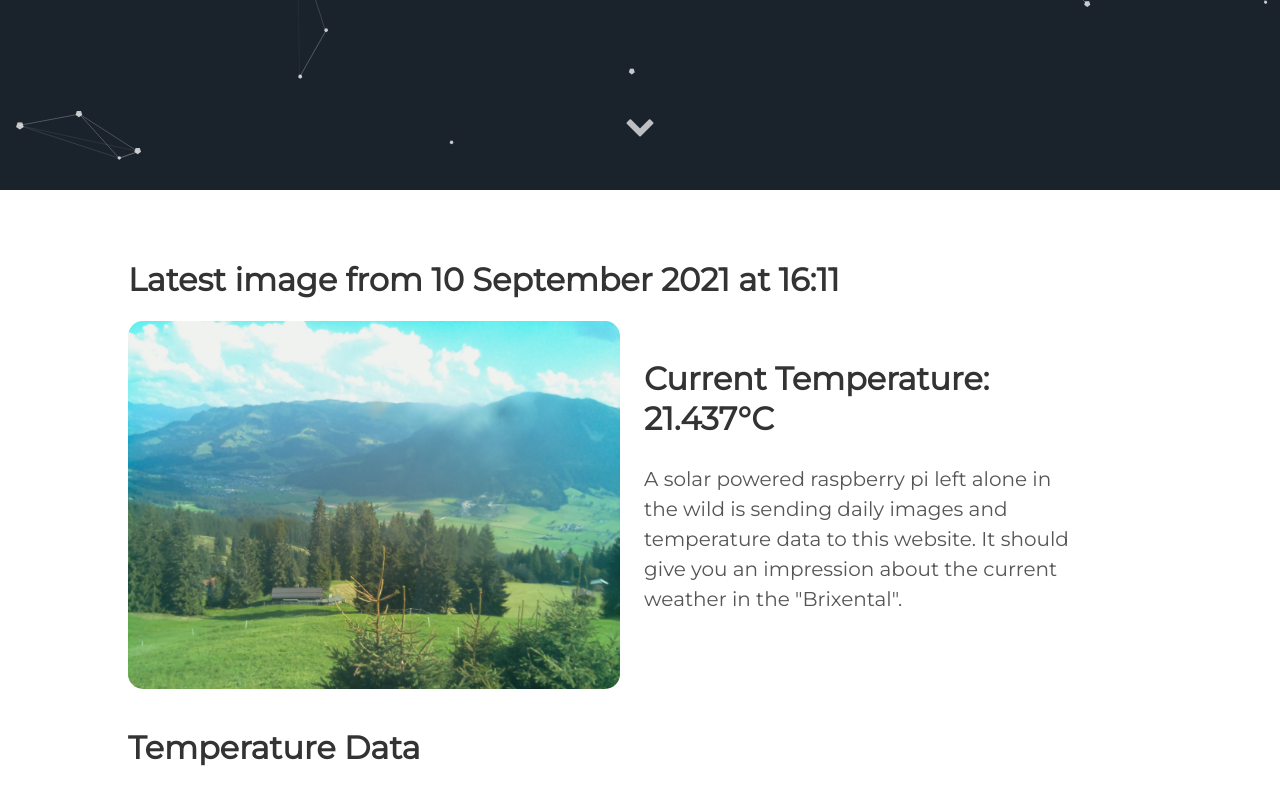
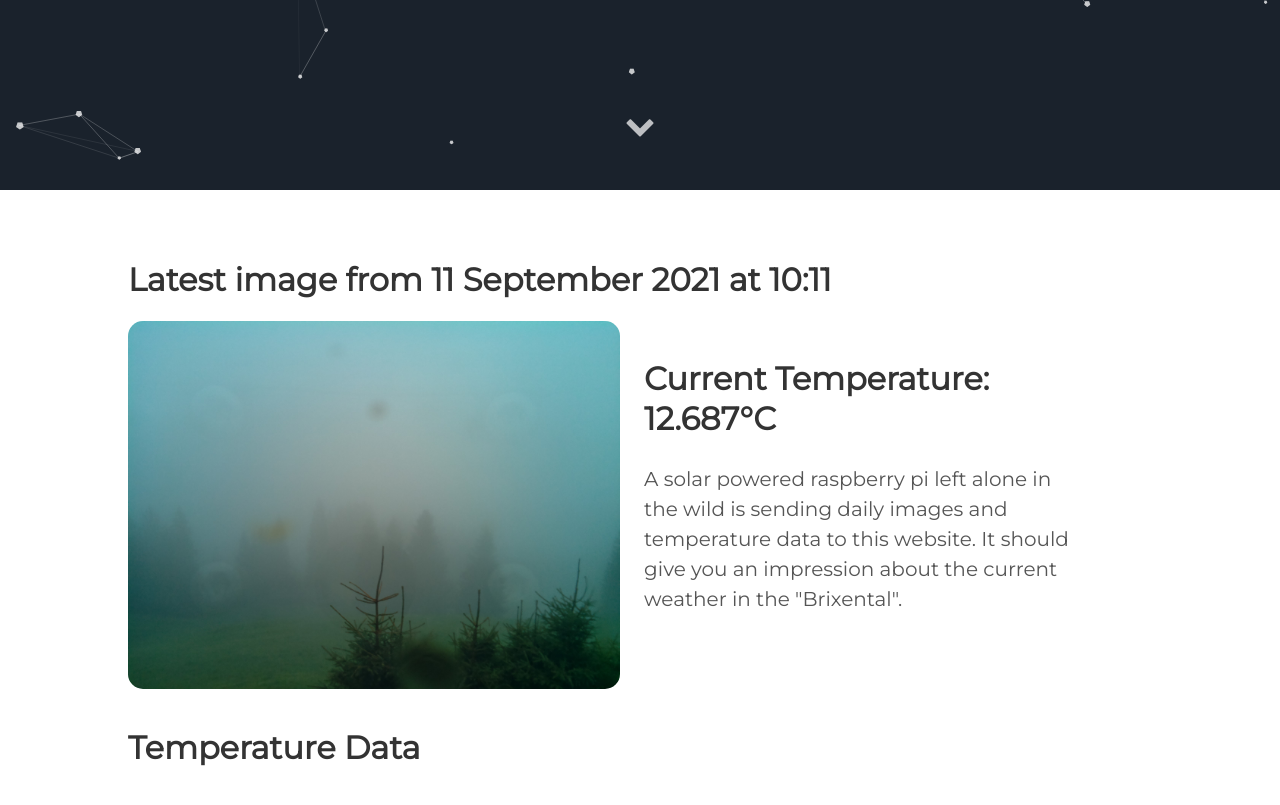
Before and after one commit to vektorious/vektorious.github.io, a Jekyll site: the page built from resources/huette.md, in a window 1280 px wide and 900 px high, scrolled down 710 px. Shown: the top 805 px of the window. Built offline with Jekyll 4.4.1, drawn with Linux system fonts in a browser that asks for light colours.

Commit message:
I'm a bot beep boop

```diff
--- a/resources/huette.md
+++ b/resources/huette.md
@@ -6,13 +6,13 @@ image: '/assets/img/'
 description: 'Live image from the Austrian alps'
 twitter_text: ' '
 ---
-## Latest image from 10 September 2021 at 16:11
+## Latest image from 11 September 2021 at 10:11
 <div class="huette">
   <div class="huette-image">
     <img src="{{ "/assets/img/huette.jpg" | prepend: site.baseurl }}">
   </div>
   <div class="huette-text">
-        <h2>Current Temperature: 21.437°C</h2>
+        <h2>Current Temperature: 12.687°C</h2>
         <p>A solar powered raspberry pi left alone in the wild is sending daily images and temperature data to this website. It should give you an impression about the current weather in the "Brixental".</p>
 
   </div>
```
Also changed, not shown: rpi-script/2021-09-11_100939.txt (renamed from rpi-script/2021-09-10_160941.txt, +5 -5 lines), rpi-script/huette.md (+2 -2 lines), assets/img/huette.jpg, assets/img/temp_plot.png, rpi-script/temp_plot.png, 1 other file.
